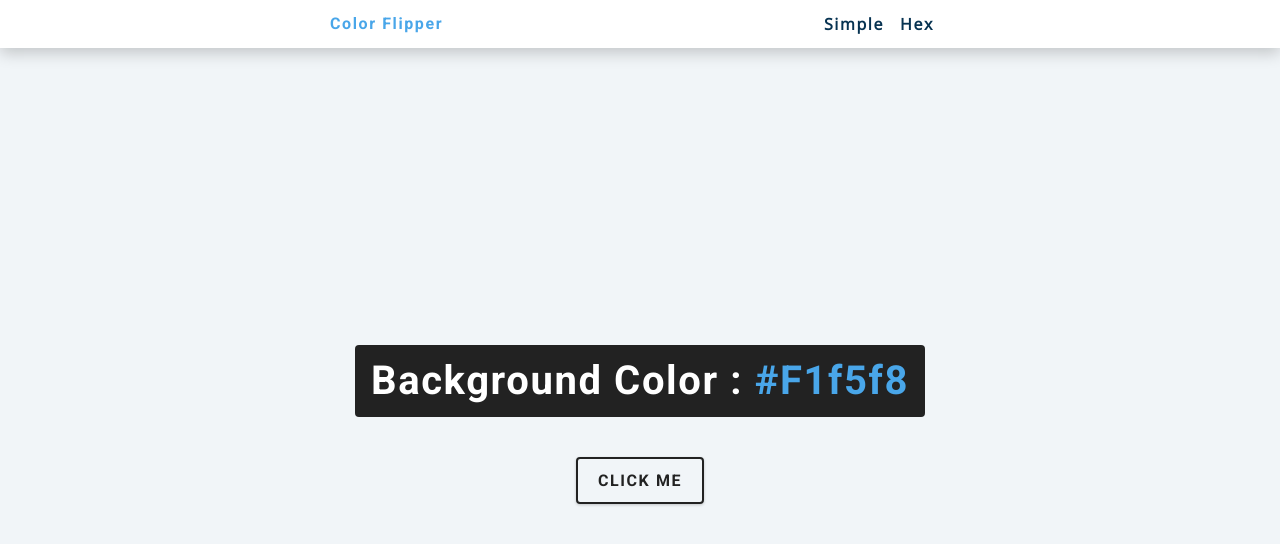
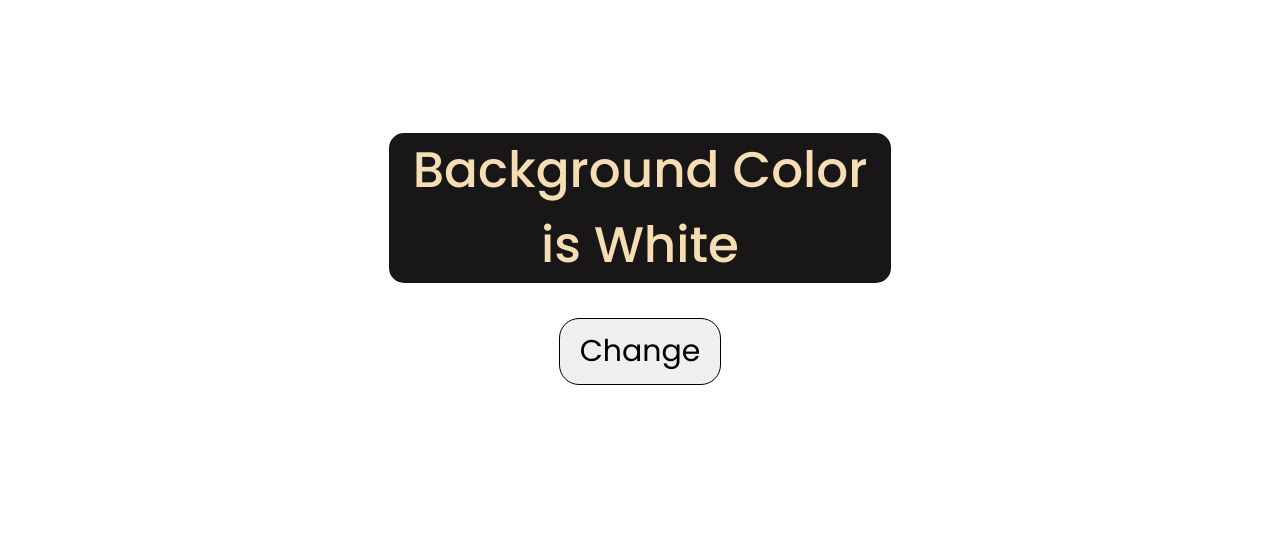
Before and after one commit to iml0kesh/JavaScript_Dumps, a plain HTML site: page JS_Basic_Projects/Color_Fliper/index.html in a window 1280 px wide. Drawn offline with nearby package versions, Linux system fonts and the light colour scheme.

Commit message:
color flipper added

```diff
--- a/JS_Basic_Projects/Color_Fliper/app.js
+++ b/JS_Basic_Projects/Color_Fliper/app.js
@@ -1,16 +1,15 @@
-const colors = ["green", "red", "rgba(133,122,200)", "#f15025"];
+const colors = ['white','Red','Blue','Green','Orange','Yellow','Cyan','Violet']
 
-const btn = document.getElementById("btn");
-const color = document.querySelector(".color");
+const body = document.body;
+let color = document.getElementById('colorName');
+const btn = document.getElementById("btn-change");
 
-btn.addEventListener("click", function () {
-  // get number
-  const randomNumber = getRandomNumber();
-  console.log(randomNumber);
-  document.body.style.backgroundColor = colors[randomNumber];
-  color.textContent = colors[randomNumber];
-});
+btn.addEventListener('click', function() {
+  const randomColor = getRandomColor()
+  body.style.backgroundColor = colors[randomColor];
+  color.textContent = colors[randomColor];
+})
 
-function getRandomNumber() {
+function getRandomColor() {
   return Math.floor(Math.random()*colors.length);
 }
--- a/JS_Basic_Projects/Color_Fliper/colorFlipper.css
+++ /dev/null
@@ -1,234 +0,0 @@
-/*
-===============
-Fonts
-===============
-*/
-@import url("https://fonts.googleapis.com/css?family=Open+Sans|Roboto:400,700&display=swap");
-
-/*
-===============
-Variables
-===============
-*/
-
-:root {
-  /* dark shades of primary color*/
-  --clr-primary-1: hsl(205, 86%, 17%);
-  --clr-primary-2: hsl(205, 77%, 27%);
-  --clr-primary-3: hsl(205, 72%, 37%);
-  --clr-primary-4: hsl(205, 63%, 48%);
-  /* primary/main color */
-  --clr-primary-5: hsl(205, 78%, 60%);
-  /* lighter shades of primary color */
-  --clr-primary-6: hsl(205, 89%, 70%);
-  --clr-primary-7: hsl(205, 90%, 76%);
-  --clr-primary-8: hsl(205, 86%, 81%);
-  --clr-primary-9: hsl(205, 90%, 88%);
-  --clr-primary-10: hsl(205, 100%, 96%);
-  /* darkest grey - used for headings */
-  --clr-grey-1: hsl(209, 61%, 16%);
-  --clr-grey-2: hsl(211, 39%, 23%);
-  --clr-grey-3: hsl(209, 34%, 30%);
-  --clr-grey-4: hsl(209, 28%, 39%);
-  /* grey used for paragraphs */
-  --clr-grey-5: hsl(210, 22%, 49%);
-  --clr-grey-6: hsl(209, 23%, 60%);
-  --clr-grey-7: hsl(211, 27%, 70%);
-  --clr-grey-8: hsl(210, 31%, 80%);
-  --clr-grey-9: hsl(212, 33%, 89%);
-  --clr-grey-10: hsl(210, 36%, 96%);
-  --clr-white: #fff;
-  --clr-red-dark: hsl(360, 67%, 44%);
-  --clr-red-light: hsl(360, 71%, 66%);
-  --clr-green-dark: hsl(125, 67%, 44%);
-  --clr-green-light: hsl(125, 71%, 66%);
-  --clr-black: #222;
-  --ff-primary: "Roboto", sans-serif;
-  --ff-secondary: "Open Sans", sans-serif;
-  --transition: all 0.3s linear;
-  --spacing: 0.1rem;
-  --radius: 0.25rem;
-  --light-shadow: 0 5px 15px rgba(0, 0, 0, 0.1);
-  --dark-shadow: 0 5px 15px rgba(0, 0, 0, 0.2);
-  --max-width: 1170px;
-  --fixed-width: 620px;
-}
-/*
-===============
-Global Styles
-===============
-*/
-
-*,
-::after,
-::before {
-  margin: 0;
-  padding: 0;
-  box-sizing: border-box;
-}
-body {
-  font-family: var(--ff-secondary);
-  background: var(--clr-grey-10);
-  color: var(--clr-grey-1);
-  line-height: 1.5;
-  font-size: 0.875rem;
-}
-ul {
-  list-style-type: none;
-}
-a {
-  text-decoration: none;
-}
-h1,
-h2,
-h3,
-h4 {
-  letter-spacing: var(--spacing);
-  text-transform: capitalize;
-  line-height: 1.25;
-  margin-bottom: 0.75rem;
-  font-family: var(--ff-primary);
-}
-h1 {
-  font-size: 3rem;
-}
-h2 {
-  font-size: 2rem;
-}
-h3 {
-  font-size: 1.25rem;
-}
-h4 {
-  font-size: 0.875rem;
-}
-p {
-  margin-bottom: 1.25rem;
-  color: var(--clr-grey-5);
-}
-@media screen and (min-width: 800px) {
-  h1 {
-    font-size: 4rem;
-  }
-  h2 {
-    font-size: 2.5rem;
-  }
-  h3 {
-    font-size: 1.75rem;
-  }
-  h4 {
-    font-size: 1rem;
-  }
-  body {
-    font-size: 1rem;
-  }
-  h1,
-  h2,
-  h3,
-  h4 {
-    line-height: 1;
-  }
-}
-/*  global classes */
-
-/* section */
-.section {
-  padding: 5rem 0;
-}
-
-.section-center {
-  width: 90vw;
-  margin: 0 auto;
-  max-width: 1170px;
-}
-@media screen and (min-width: 992px) {
-  .section-center {
-    width: 95vw;
-  }
-}
-main {
-  min-height: 100vh;
-  display: grid;
-  place-items: center;
-}
-
-/*
-===============
-Nav
-===============
-*/
-nav {
-  background: var(--clr-white);
-  height: 3rem;
-  display: grid;
-  align-items: center;
-  box-shadow: var(--dark-shadow);
-}
-.nav-center {
-  width: 90vw;
-  max-width: var(--fixed-width);
-  margin: 0 auto;
-  display: flex;
-  align-items: center;
-  justify-content: space-between;
-}
-.nav-center h4 {
-  margin-bottom: 0;
-  color: var(--clr-primary-5);
-}
-.nav-links {
-  display: flex;
-}
-nav a {
-  text-transform: capitalize;
-  font-weight: 700;
-  font-size: 1rem;
-  color: var(--clr-primary-1);
-  letter-spacing: var(--spacing);
-  margin-right: 1rem;
-}
-nav a:hover {
-  color: var(--clr-primary-5);
-}
-/*
-===============
-Container
-===============
-*/
-main {
-  min-height: calc(100vh - 3rem);
-  display: grid;
-  place-items: center;
-}
-.container {
-  text-align: center;
-}
-.container h2 {
-  background: var(--clr-black);
-  color: var(--clr-white);
-  padding: 1rem;
-  border-radius: var(--radius);
-  margin-bottom: 2.5rem;
-}
-.color {
-  color: var(--clr-primary-5);
-}
-.btn-hero {
-  font-family: var(--ff-primary);
-  text-transform: uppercase;
-  background: transparent;
-  color: var(--clr-black);
-  letter-spacing: var(--spacing);
-  display: inline-block;
-  font-weight: 700;
-  transition: var(--transition);
-  border: 2px solid var(--clr-black);
-  cursor: pointer;
-  box-shadow: 0 1px 3px rgba(0, 0, 0, 0.2);
-  border-radius: var(--radius);
-  font-size: 1rem;
-  padding: 0.75rem 1.25rem;
-}
-.btn-hero:hover {
-  color: var(--clr-white);
-  background: var(--clr-black);
-}
--- a/JS_Basic_Projects/Color_Fliper/index.html
+++ b/JS_Basic_Projects/Color_Fliper/index.html
@@ -1,33 +1,21 @@
 <!DOCTYPE html>
 <html lang="en">
-  <head>
-    <meta charset="UTF-8" />
-    <meta name="viewport" content="width=device-width, initial-scale=1.0" />
-    <title>
-      Color Flipper || Simple
-    </title>
+<head>
+  <meta charset="UTF-8">
+  <meta name="viewport" content="width=device-width, initial-scale=1.0">
 
-    <!-- styles -->
-    <link rel="stylesheet" href="colorFlipper.css" />
-  </head>
+  <link rel="stylesheet" href="style.css">
 
-  <body>
-    <nav>
-      <div class="nav-center">
-        <h4>color flipper</h4>
-        <ul class="nav-links">
-          <li><a href="index.html">simple</a></li>
-          <li><a href="hex.html">hex</a></li>
-        </ul>
-      </div>
-    </nav>
-    <main>
-      <div class="container">
-        <h2>background color : <span class="color">#f1f5f8</span></h2>
-        <button class="btn btn-hero" id="btn">click me</button>
-      </div>
-    </main>
-    <!-- javascript -->
-    <script src="app.js"></script>
-  </body>
+  <title>Color Flipper</title>
+</head>
+<body>
+  <!-- Main Section -->
+  <div id="main">
+    <h3 id="bg-text">Background Color is <span id="colorName">White</span></h3>
+    <button id="btn-change">Change</button>
+  </div>
+
+  <!-- JavaScript -->
+  <script src="app.js"></script>
+</body>
 </html>
--- /dev/null
+++ b/JS_Basic_Projects/Color_Fliper/style.css
@@ -0,0 +1,41 @@
+@import url('https://fonts.googleapis.com/css2?family=Poppins:ital,wght@0,100;0,300;0,400;0,500;1,100&display=swap');
+
+* {
+    margin: 0;
+    padding: 0;
+    font-family: 'Poppins', sans-serif;
+}
+
+#main {
+    /* border: 1px solid black; */
+    text-align: center;
+    margin-top: 10%;
+}
+#bg-text {
+    /* font-family: 'Trebuchet MS', 'Lucida Sans Unicode', 'Lucida Grande', 'Lucida Sans', Arial, sans-serif; */
+    font-weight: 500;
+    font-size: 50px;
+    margin: 30px 30%;
+    border-radius: 20px;
+    background-color: rgb(24, 22, 22);
+    color: wheat;
+    width: fit-content;
+    border: 5px solid white;
+}
+
+#btn-change {
+    border-radius: 20px;
+    padding: 10px 20px;
+    font-size: 30px;
+    border: 1px solid;
+}
+
+#btn-change:hover {
+    cursor: pointer;
+}
+
+#btn-change:active {
+    background-color: black;
+    color: white;
+    border: 1px solid white;
+}
```
